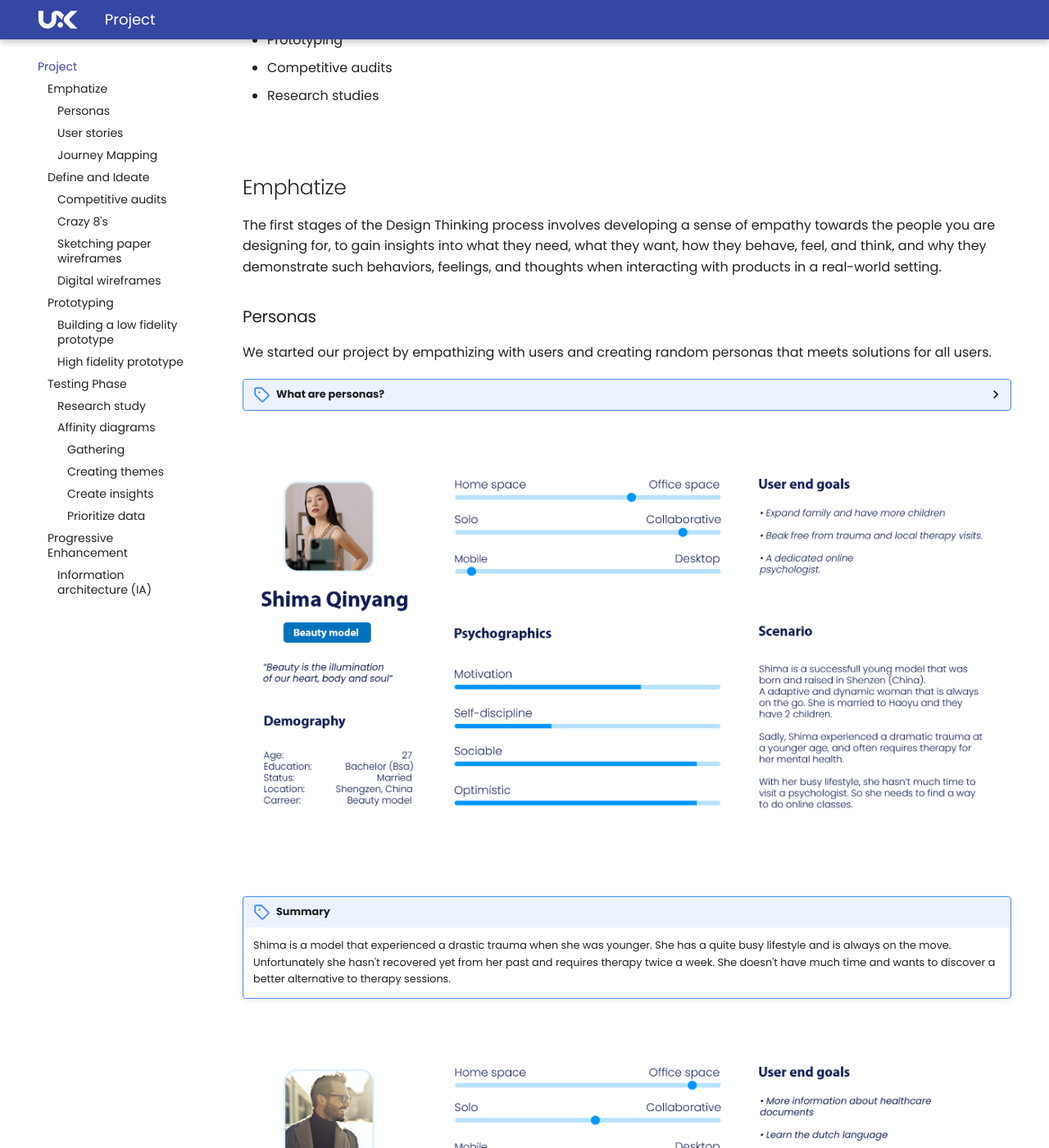
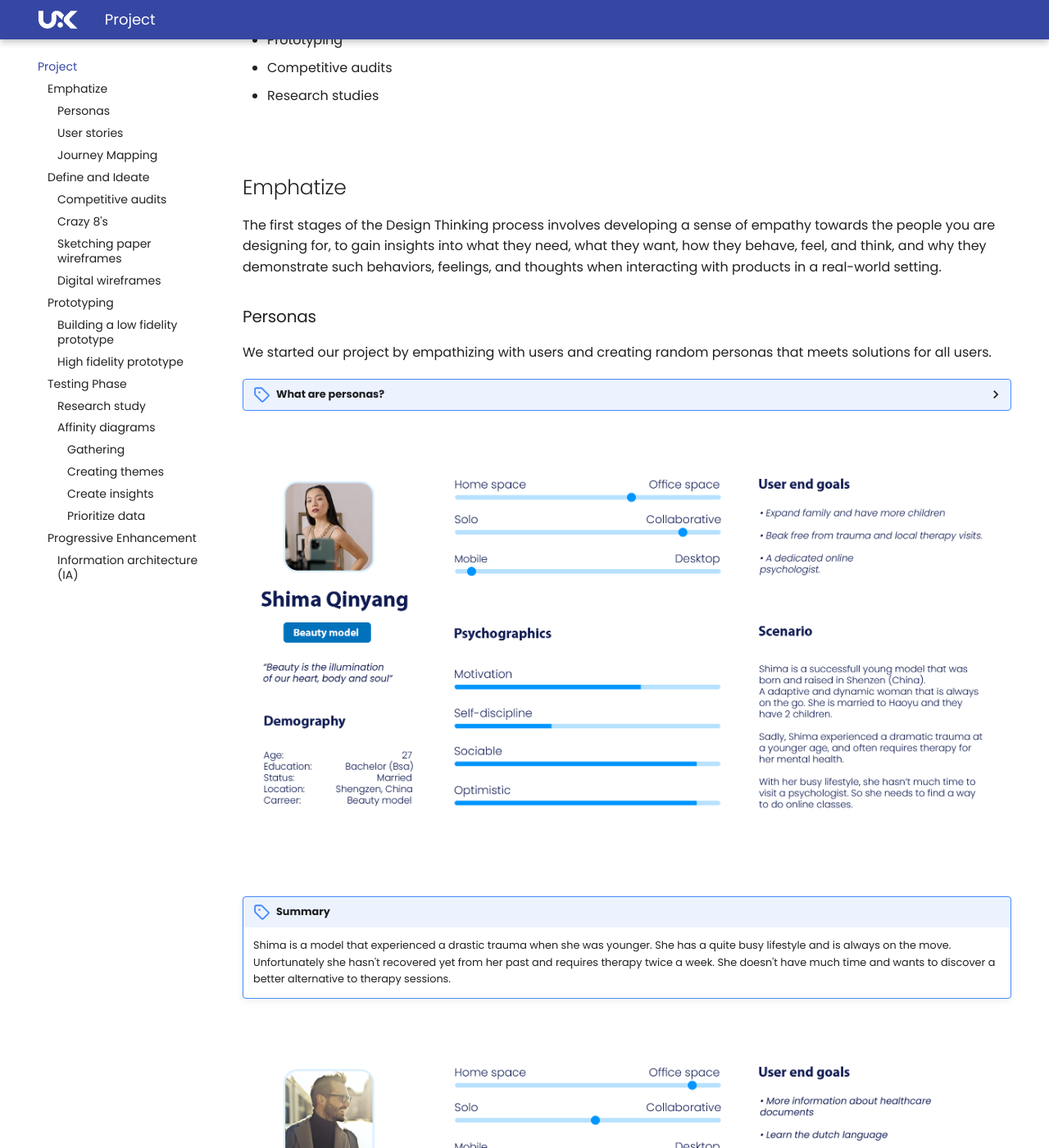
Before and after one commit to divstackio/docs-study, an MkDocs documentation site: the page built from docs/project.md, in a window 1280 px wide and 1400 px high, scrolled down 420 px. Shown: the whole window at 82% size. Built offline with MkDocs 1.6.1 and Material for MkDocs 9.7.7, drawn with Linux system fonts in a browser that asks for light colours; comment, search, counter and statistics services are not loaded.

Commit message:
Update custom.css

```diff
--- a/docs/css/custom.css
+++ b/docs/css/custom.css
@@ -10,16 +10,17 @@
     border-left: none;
   }
 }
+
+
 div.md-sidebar.md-sidebar--primary > .md-sidebar__scrollwrap {
+}
+
+md-sidebar__scrollwrap {
 overflow-y: hidden;
 padding-right: 25px;
 min-height: 400px;
 }
 
-md-menu-content {
-  overflow-y: hidden;
-  min-height: 400px;
-}
 
 img.float-left {
   margin: 0 0.5rem 0.5rem 0;
```
